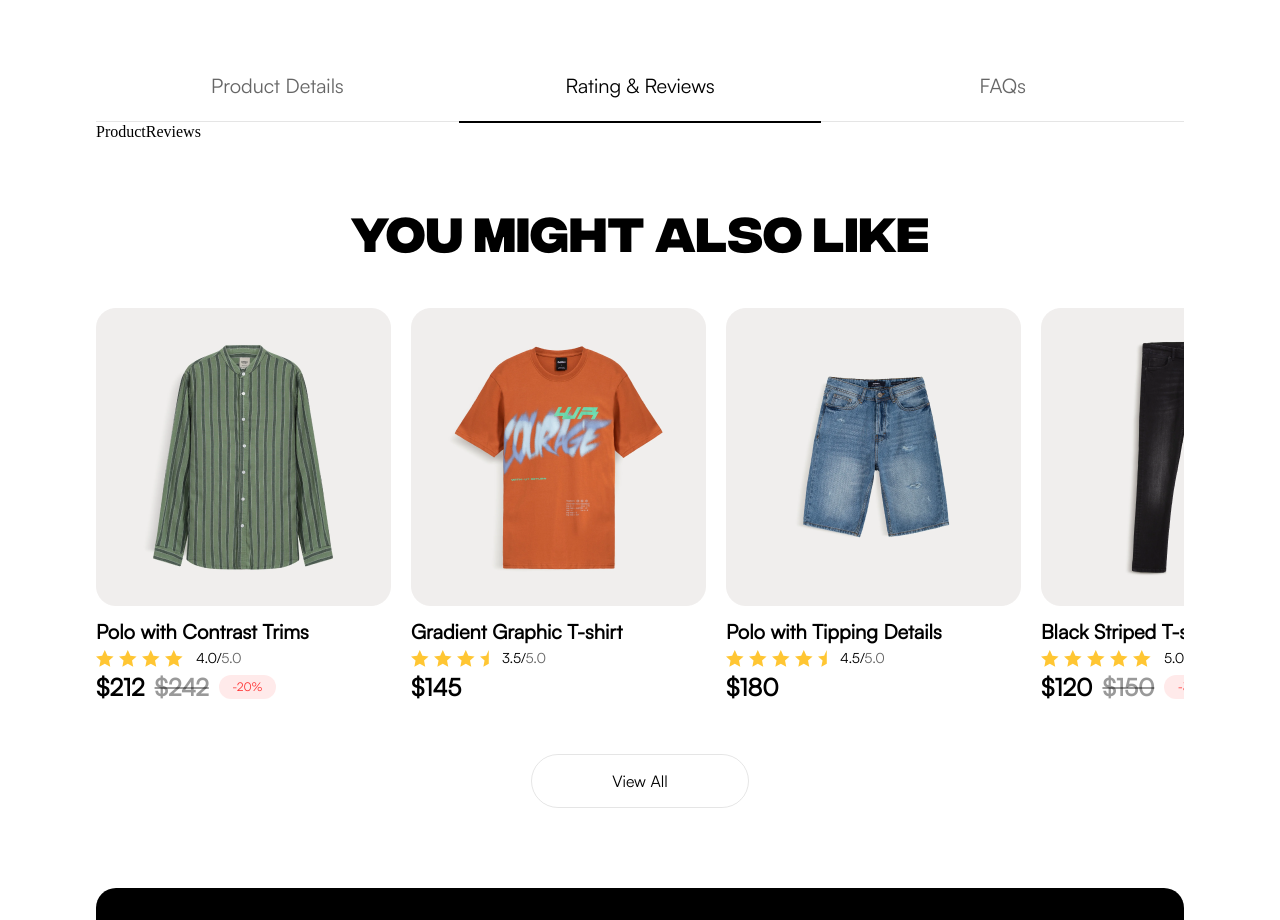
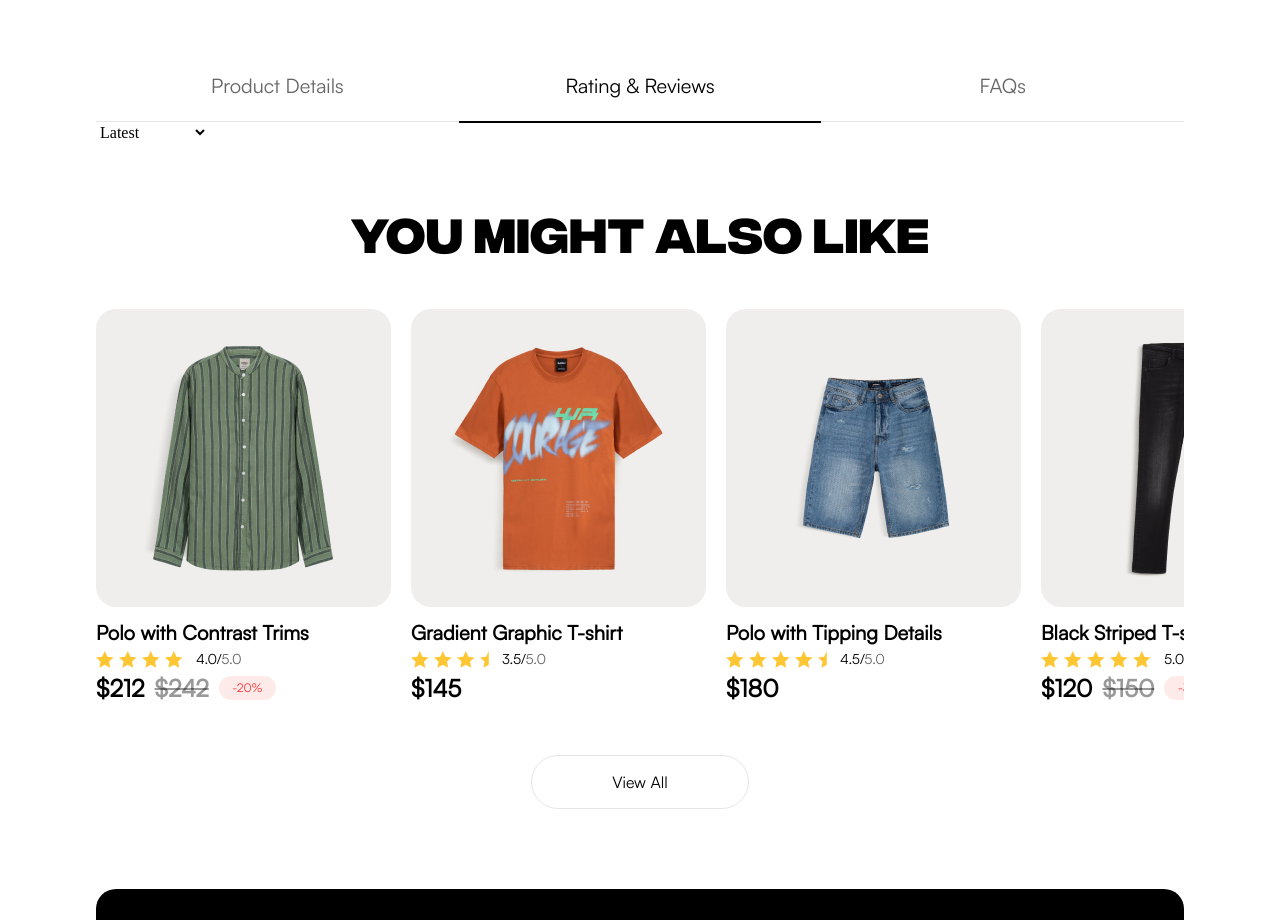
Before and after one commit to QuadrateHead/shop.co-react, a React (Vite) app: page /product/5 in a window 1280 px wide. Shown: the part 840-1760 px from the top of the page. Built offline with nearby package versions, Linux system fonts and the light colour scheme.

Commit message:
Prodect Reviews Part

```diff
--- a/src/components/ProductReviews/ProductReviews.jsx
+++ b/src/components/ProductReviews/ProductReviews.jsx
@@ -3,7 +3,24 @@ import React, { useState } from 'react'
 const ProductReviews = () => {
 
   return (
-    <div>ProductReviews</div>
+    <div className='prdctreviews'>
+      <div className="prdctreviews__header">
+        <div className="prdctreviews__allreviews">
+          <h2 className="prdctreviews__allreviews-heading"></h2>
+          <p className="prdctreviews__allreviews-count"></p>
+        </div>
+        <div className="prdctreviews__conf">
+          <div className="prdctreviews__filter"></div>
+          <select className="prdctreviews__sort">
+            <option value="latest">Latest</option>
+            <option value="highest">Highest Rated</option>
+            <option value="lowest">Lowest Rated</option>
+            <option value="helpful">Most Helpful</option>
+          </select>
+          <button className="prdctreviews__write-btn"></button>
+        </div>
+      </div>
+    </div>
   )
 }
 
```
